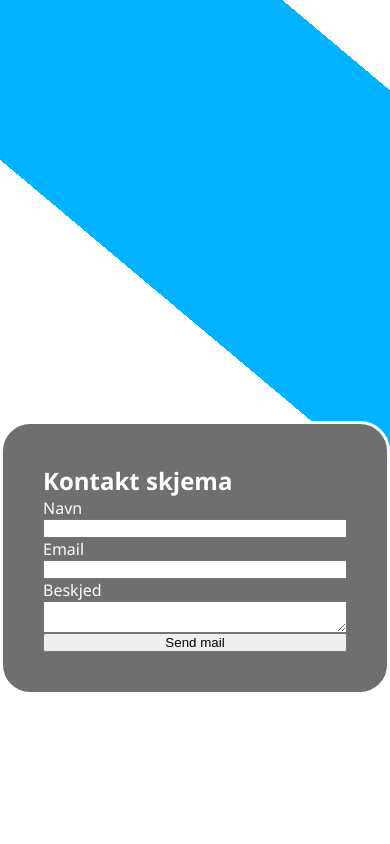
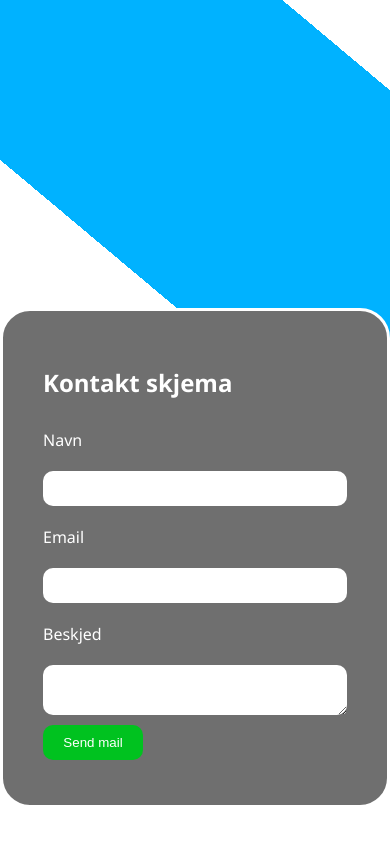
Before and after one commit to Erlandino/portfolio, a React (Create React App) app: page / in a window 390 px wide. Shown: the part 2396-3240 px from the top of the page. Built offline with nearby package versions, Linux system fonts and the light colour scheme; the HTML template or start-up script is replaced by a standard one.

Commit message:
made form more responsive and improved the looks of the design

```diff
--- a/src/components/Contact.jsx
+++ b/src/components/Contact.jsx
@@ -19,7 +19,7 @@ export default function Contact() {
         </label>
         <textarea id="message" name="message" className="contact__form__textarea"></textarea>
 
-        <button>Send mail</button>
+        <button className="contact__form__button">Send mail</button>
       </form>
     </section>
   );
--- a/src/index.css
+++ b/src/index.css
@@ -95,3 +95,17 @@ body {
   width: 500px;
   border: solid;
 }
+.contact__form * {
+  border-radius: 10px;
+  border: none;
+  padding: 10px 0;
+  margin: 5px 0;
+}
+.contact__form__button {
+  width: 100px;
+  background-color: #00c21f;
+  color: white;
+}
+.contact__form__textarea {
+  resize: vertical;
+}
```
